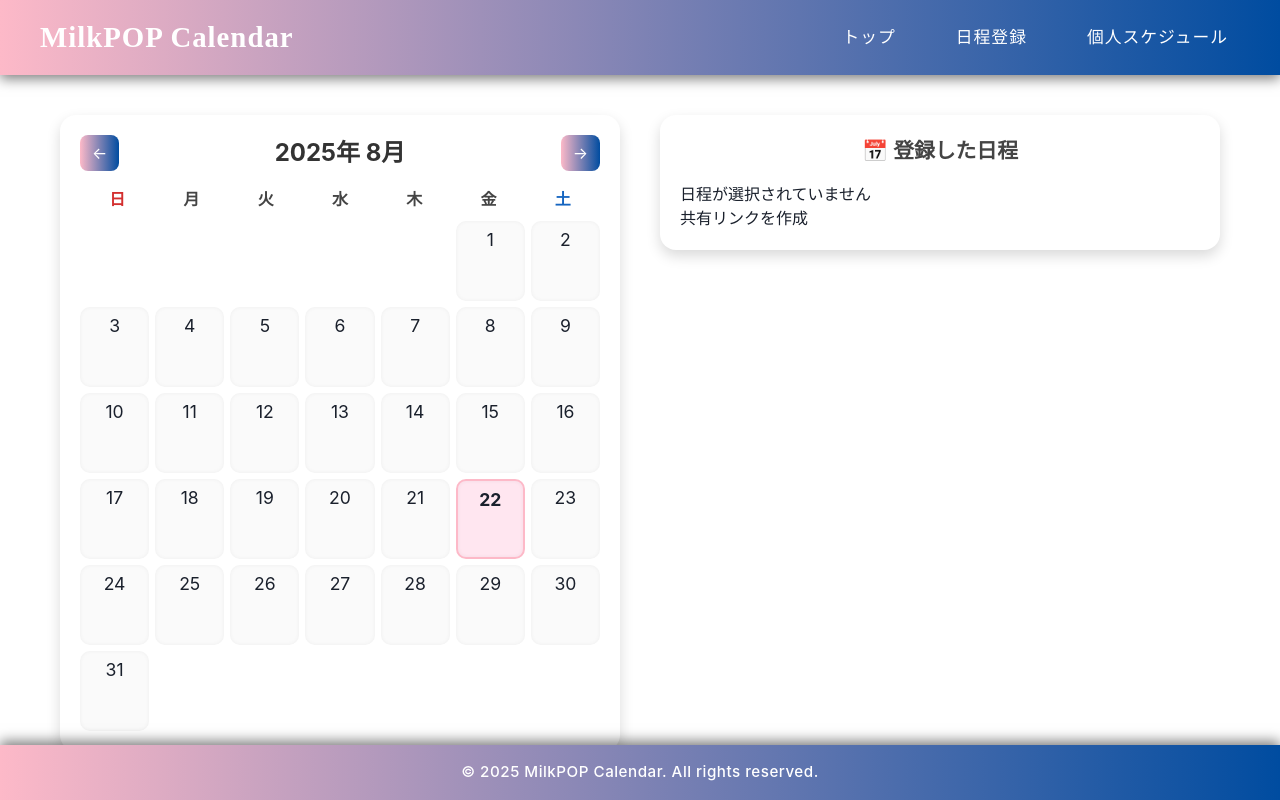
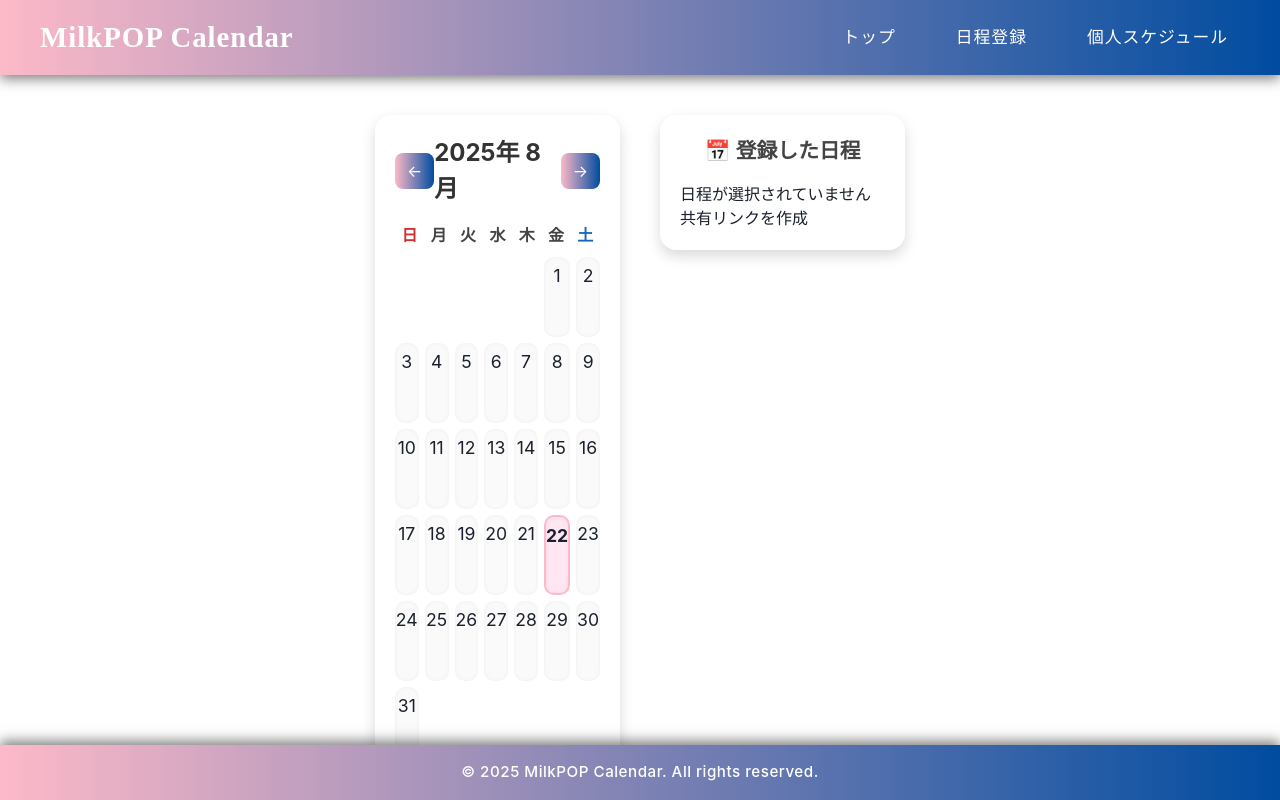
Before and after one commit to kuzyoumike0/milkpop-calendarapp, a React (Create React App) app in the folder frontend/: page /share in a window 1280 px wide. Built offline with nearby package versions, Linux system fonts and the light colour scheme; a web font is replaced by a local one.

Commit message:
Update App.jsx

```diff
--- a/frontend/src/App.jsx
+++ b/frontend/src/App.jsx
@@ -1,25 +1,19 @@
-import React from "react";
 import { BrowserRouter as Router, Routes, Route } from "react-router-dom";
 import TopPage from "./components/TopPage";
 import RegisterPage from "./components/RegisterPage";
 import PersonalPage from "./components/PersonalPage";
-import SharePage from "./components/SharePage";
 import Header from "./components/Header";
 import Footer from "./components/Footer";
-import "./index.css";
 
 function App() {
   return (
     <Router>
       <Header />
-      <main>
-        <Routes>
-          <Route path="/" element={<TopPage />} />
-          <Route path="/share" element={<RegisterPage />} />
-          <Route path="/personal" element={<PersonalPage />} />
-          <Route path="/sharelink/:id" element={<SharePage />} />
-        </Routes>
-      </main>
+      <Routes>
+        <Route path="/" element={<TopPage />} />
+        <Route path="/share" element={<RegisterPage />} />
+        <Route path="/personal" element={<PersonalPage />} />
+      </Routes>
       <Footer />
     </Router>
   );
```
